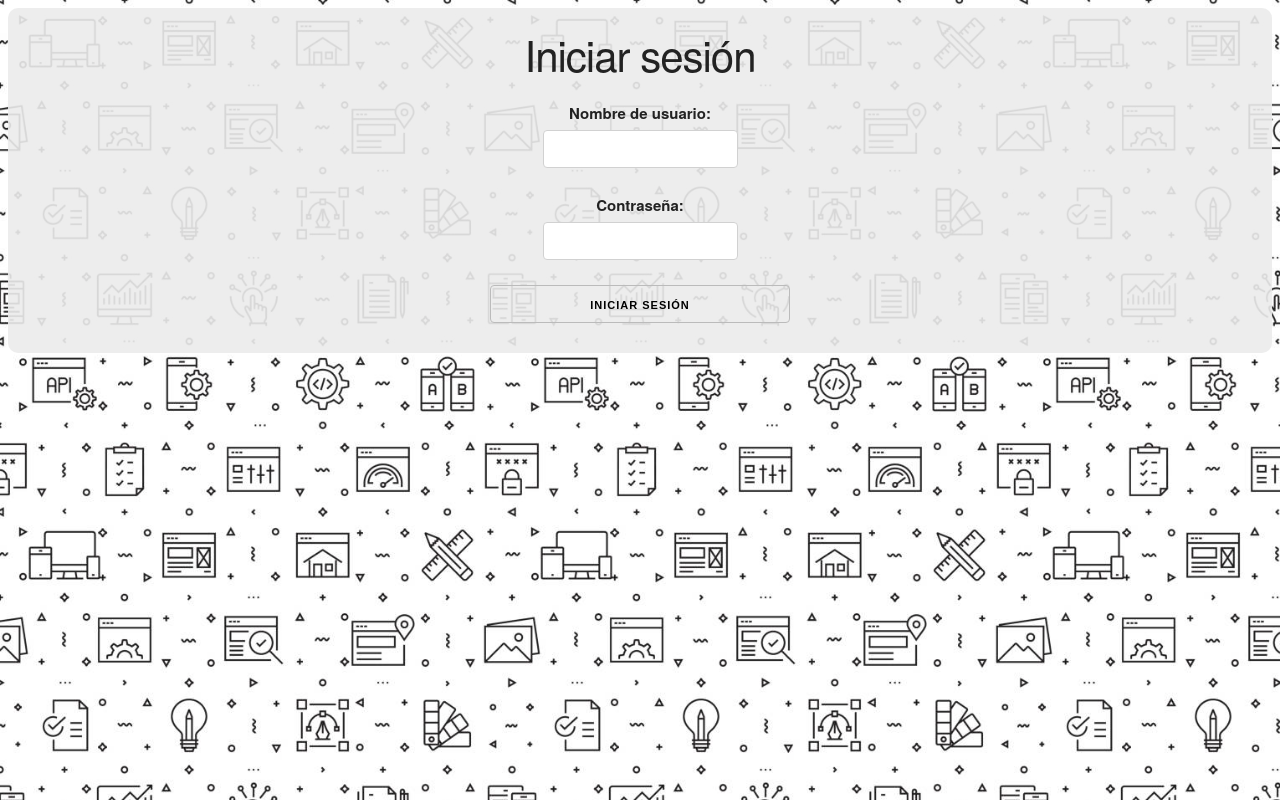
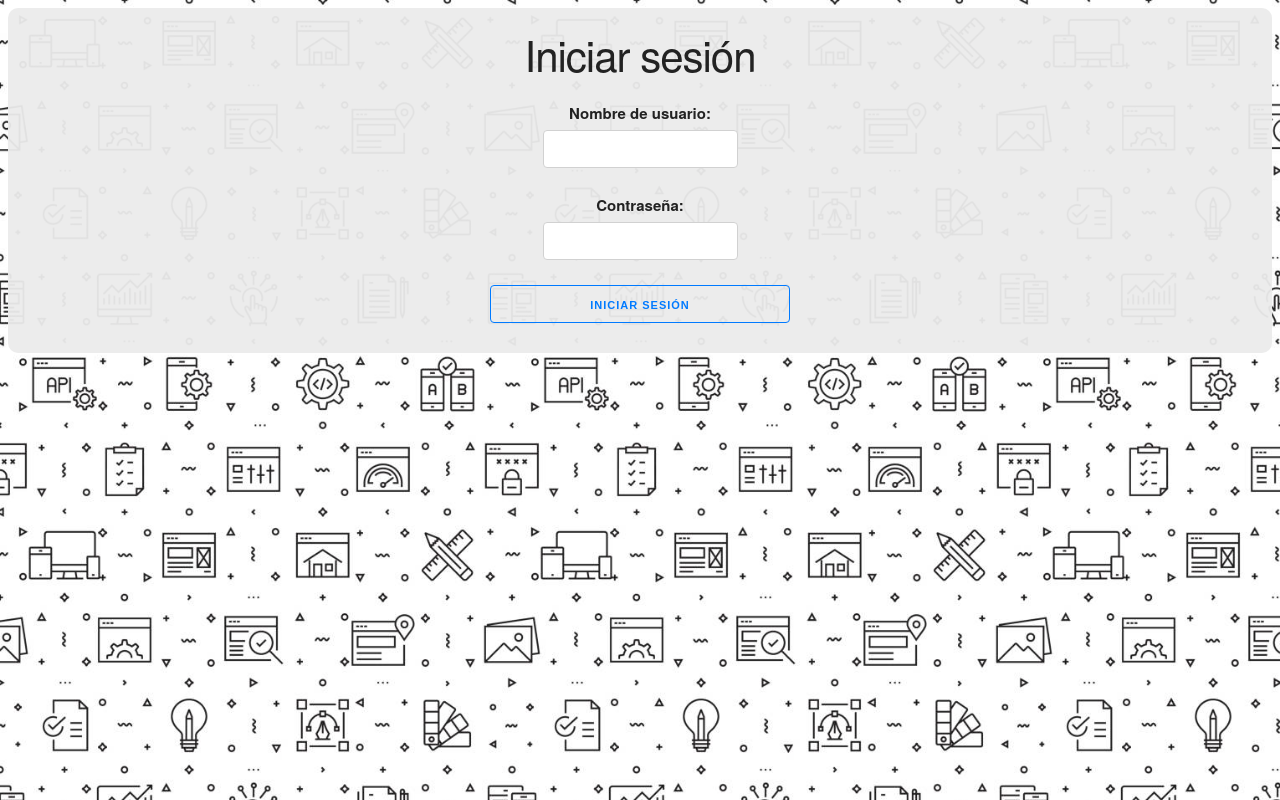
Before and after one commit to DiegoYC/evertec_frontend, a React (Create React App) app: page / in a window 1280 px wide. Built offline with nearby package versions, Linux system fonts and the light colour scheme; no server answers.

Commit message:
Style update.

```diff
--- a/src/features/auth/AuthForm.css
+++ b/src/features/auth/AuthForm.css
@@ -1,5 +1,5 @@
   .auth-form-container {
-    background-color: rgba(235, 235, 235, 0.9);
+    background-color: rgba(235, 235, 235, 0.95);
     padding: 20px;
     border-radius: 10px;
     text-align: center;
@@ -32,3 +32,15 @@
     width: 100%;
     color: black;
   }
+
+  .auth-form-container form button.login-button {
+    background-color: transparent;
+    color: #007aff;
+    border: 1px solid #007aff;
+    transition: color 0.3s, border-color 0.3s; /* Agrega una transición suave */
+  }
+
+  .auth-form-container form button.login-button:hover {
+    background-color: #007aff;
+    color: white;
+  }
--- a/src/features/auth/AuthForm.jsx
+++ b/src/features/auth/AuthForm.jsx
@@ -33,7 +33,7 @@ const AuthForm = () => {
           <label>Contraseña:</label>
           <input type="password" value={password} onChange={(e) => setPassword(e.target.value)} />
         </div>
-        <button type="submit" disabled={loading}>
+        <button type="submit" disabled={loading} className='login-button'>
           {loading ? 'Iniciando sesión...' : 'Iniciar sesión'}
         </button>
         {error && <p>{error}</p>}
```
